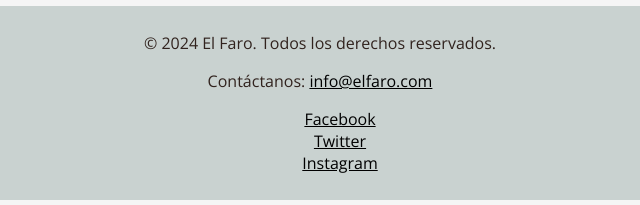
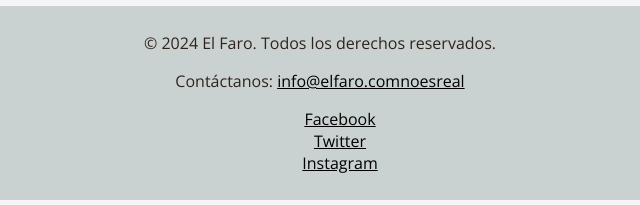
Before and after one commit to Tencito/aiep.github.io, a plain HTML site: page index.html in a window 1280 px wide. Shown: the part 2336-2541 px from the top of the page, 320-960 px from the left. Drawn offline with nearby package versions, Linux system fonts and the light colour scheme.

Commit message:
Update index.html

```diff
--- a/index.html
+++ b/index.html
@@ -78,7 +78,7 @@ El precio del mineral de hierro ronda los US$100 por tonelada ante la floja dema
     </section>
 	<footer>
         <p>&copy; 2024 El Faro. Todos los derechos reservados.</p>
-        <p>Contáctanos: <a href="mailto:info@elfaro.comnoesreal">info@elfaro.com</a></p>
+        <p>Contáctanos: <a href="mailto:info@elfaro.comnoesreal">info@elfaro.comnoesreal</a></p>
         <ul>
             <li><a href="https://www.facebook.com/elfaro.noesreal">Facebook</a></li>
             <li><a href="https://www.twitter.com/elfaro.noesreal">Twitter</a></li>
```
